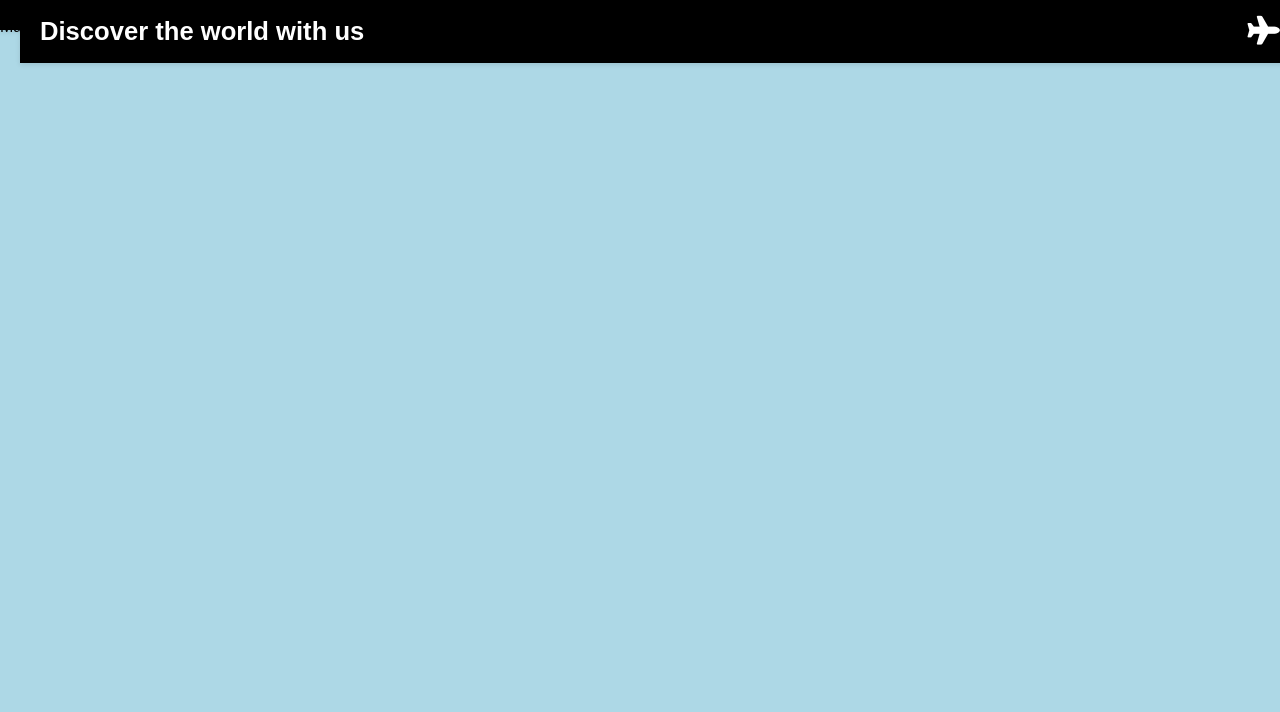
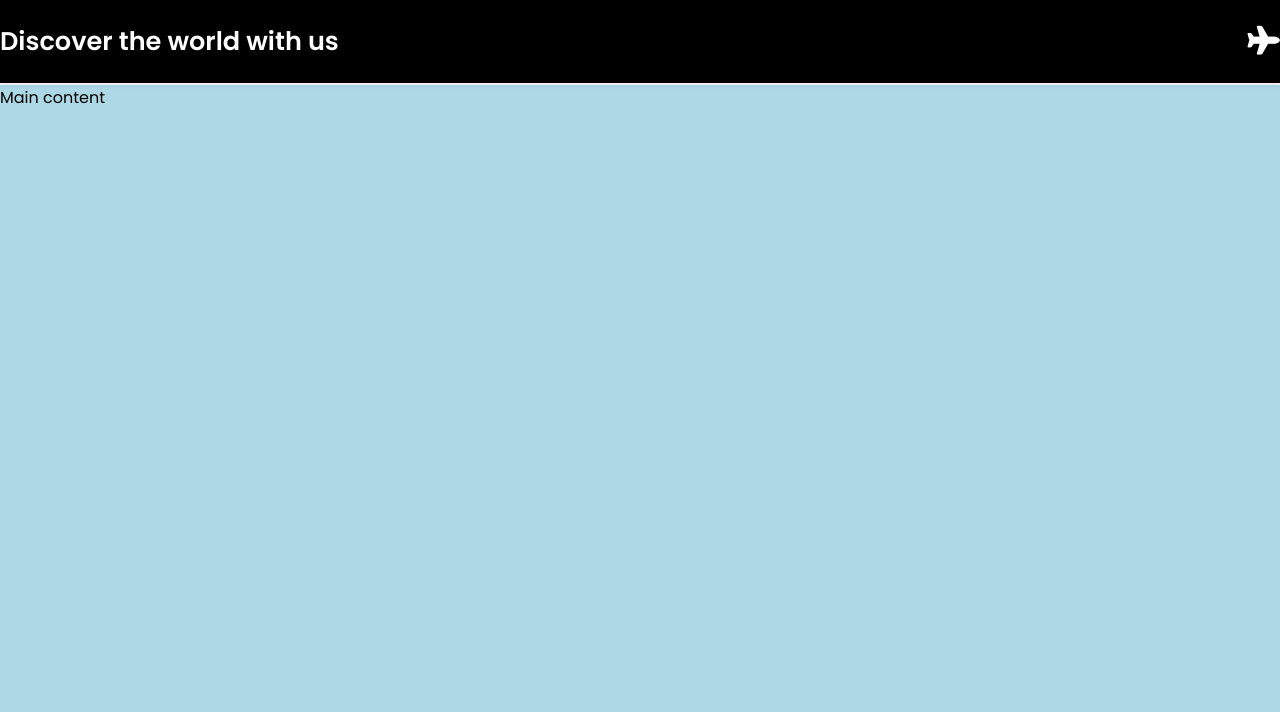
Before and after one commit to cristian-mandici/MILESTONE-1-PROJECT, a plain HTML site: page index.html in a window 1280 px wide. Shown: the top 712 px of the page. Drawn offline with Linux system fonts and the light colour scheme.

Commit message:
Resolve header padding issue

```diff
--- a/assets/css/style.css
+++ b/assets/css/style.css
@@ -1,3 +1,6 @@
+/* Import Google Font */
+@import url('https://fonts.googleapis.com/css2?family=Poppins:wght@300;400;600&display=swap');
+
 /* ASTERISK SELECTOR TO OVERRIDE BROWSER STYLES ADDDED BY DEFAULT */
 * {
     padding: 0;
@@ -16,7 +19,7 @@ body {
 /* Header */
 header {
     background-color: black;
-    padding: 15px 20px;
+    padding: 20px 0 20px;
     position: fixed;
     top: 0;
     width: 100%;
@@ -105,6 +108,7 @@ main {
     background-color: lightblue;
     /* Make main element take up any surplus to push footer down */
     flex: 1 0 auto;
+    margin-top: 60px;
 }
 
 /* Footer */
```
Also changed, not shown: index.html (line endings or trailing spaces).
